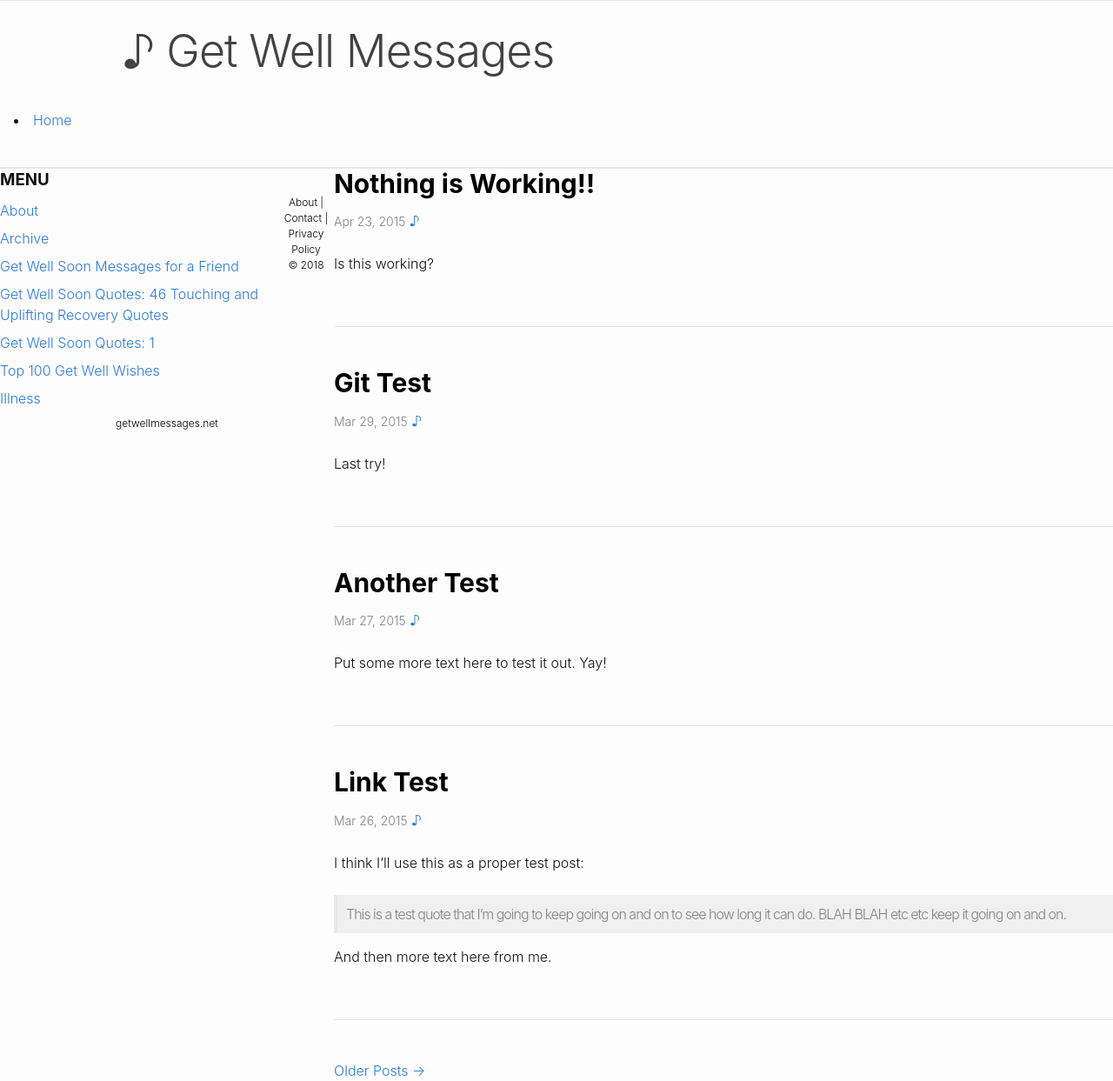
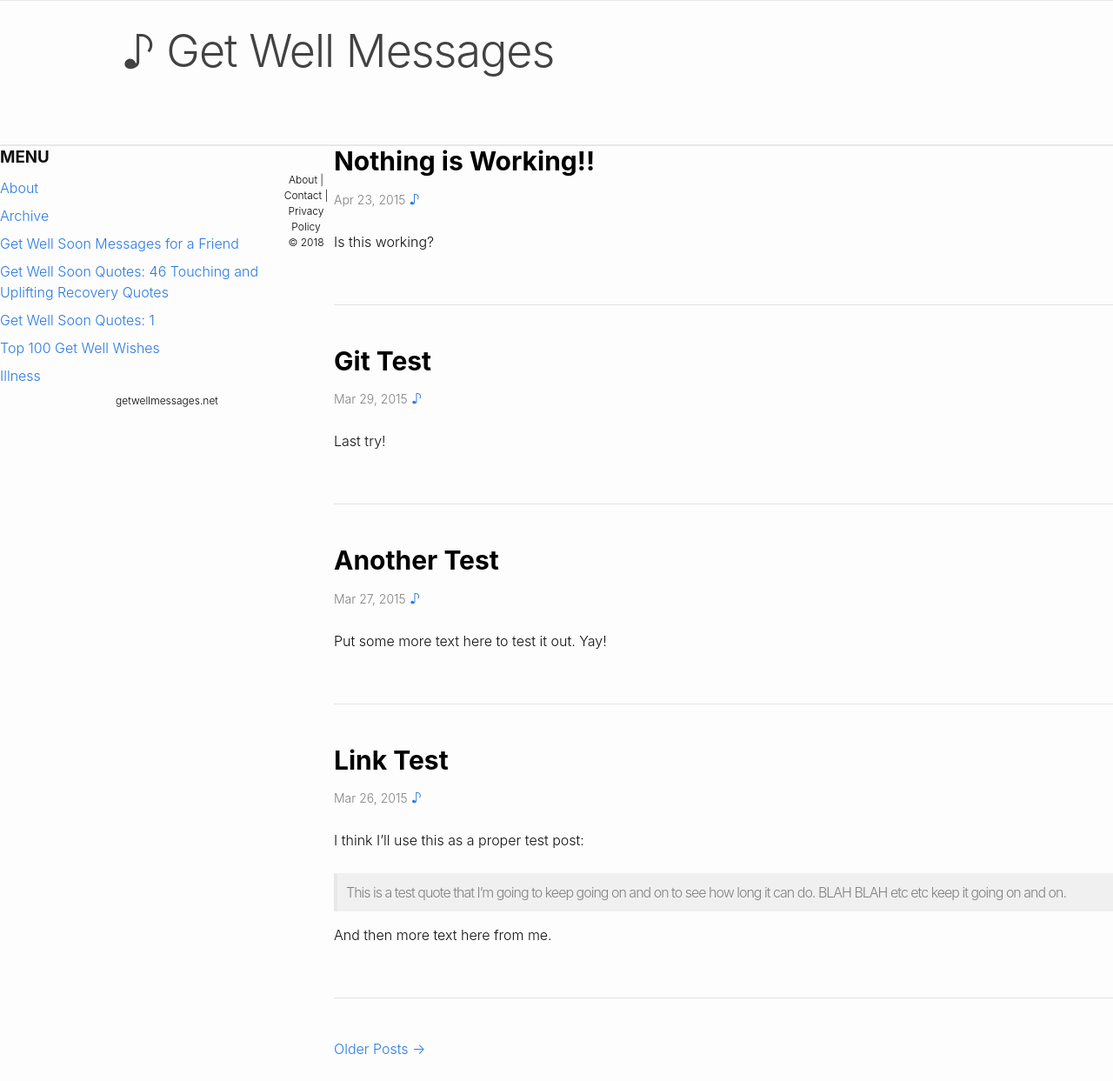
Before and after one commit to andyml123/andyml123.github.io, a Jekyll site: the page built from index.html, in a window 1280 px wide. Shown: the whole page at 87% size. Built offline with Jekyll 4.4.1, drawn with Linux system fonts in a browser that asks for light colours; the list of posts is cut into pages by our own code; after the commit the page ends 1218 px from its top, so only the background shows below that.

Commit message:
Update header.html

```diff
--- a/_includes/header.html
+++ b/_includes/header.html
@@ -10,13 +10,9 @@
           <path fill="#424242" d="M18,7.516C18,8.335,17.335,9,16.516,9H1.484C0.665,9,0,8.335,0,7.516l0,0c0-0.82,0.665-1.484,1.484-1.484 h15.031C17.335,6.031,18,6.696,18,7.516L18,7.516z"/>
           <path fill="#424242" d="M18,13.516C18,14.335,17.335,15,16.516,15H1.484C0.665,15,0,14.335,0,13.516l0,0 c0-0.82,0.665-1.484,1.484-1.484h15.031C17.335,12.031,18,12.696,18,13.516L18,13.516z"/>
         </svg>
-        <ul>
-        <li><a href="/">Home</a>
-        </li>
-      </ul>
       </a>
-
-
+      <a class="page-link" href="{{ my_page.url | relative_url }}">{{ my_page.title | escape }}</a>
+  </nav>
 
 
 
```
